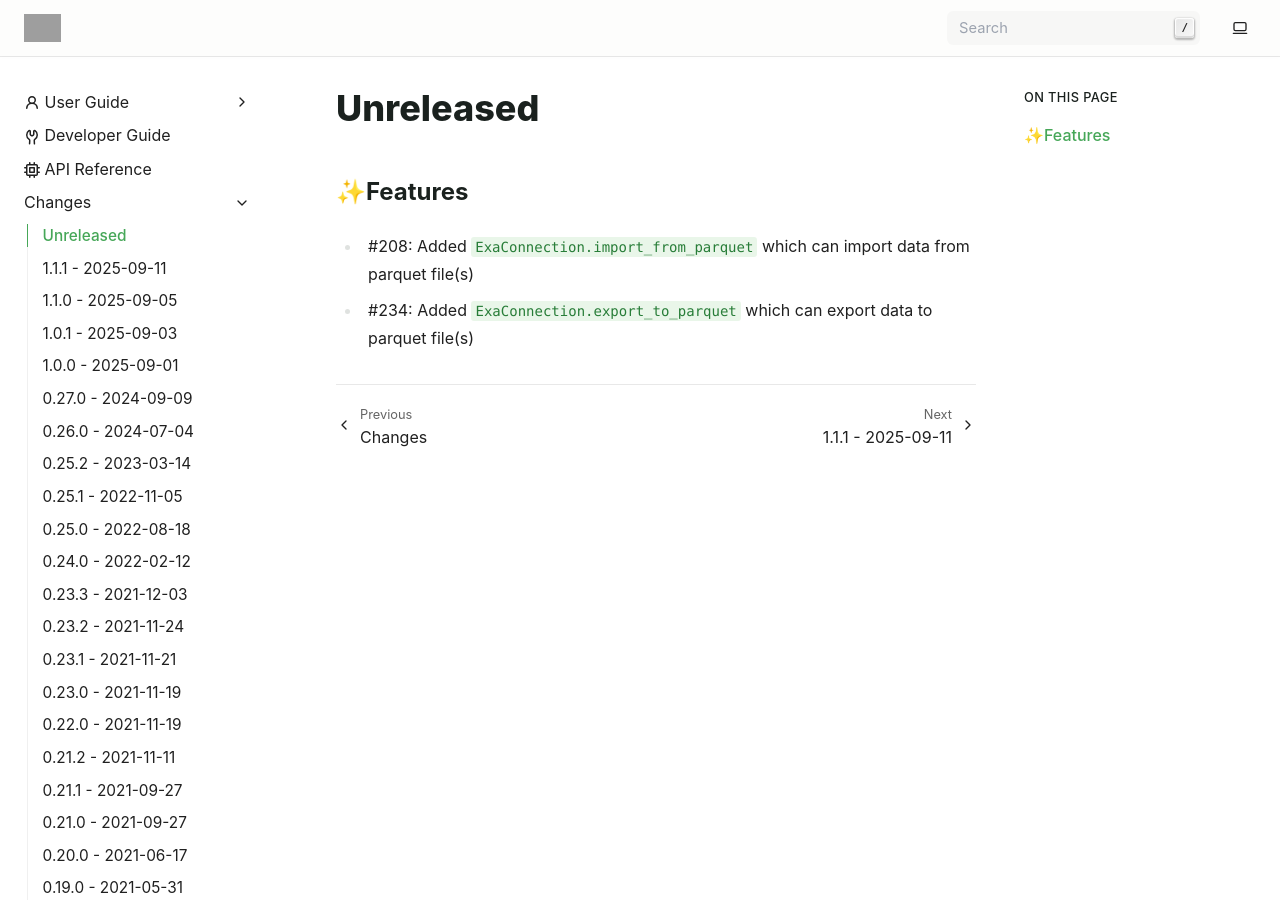
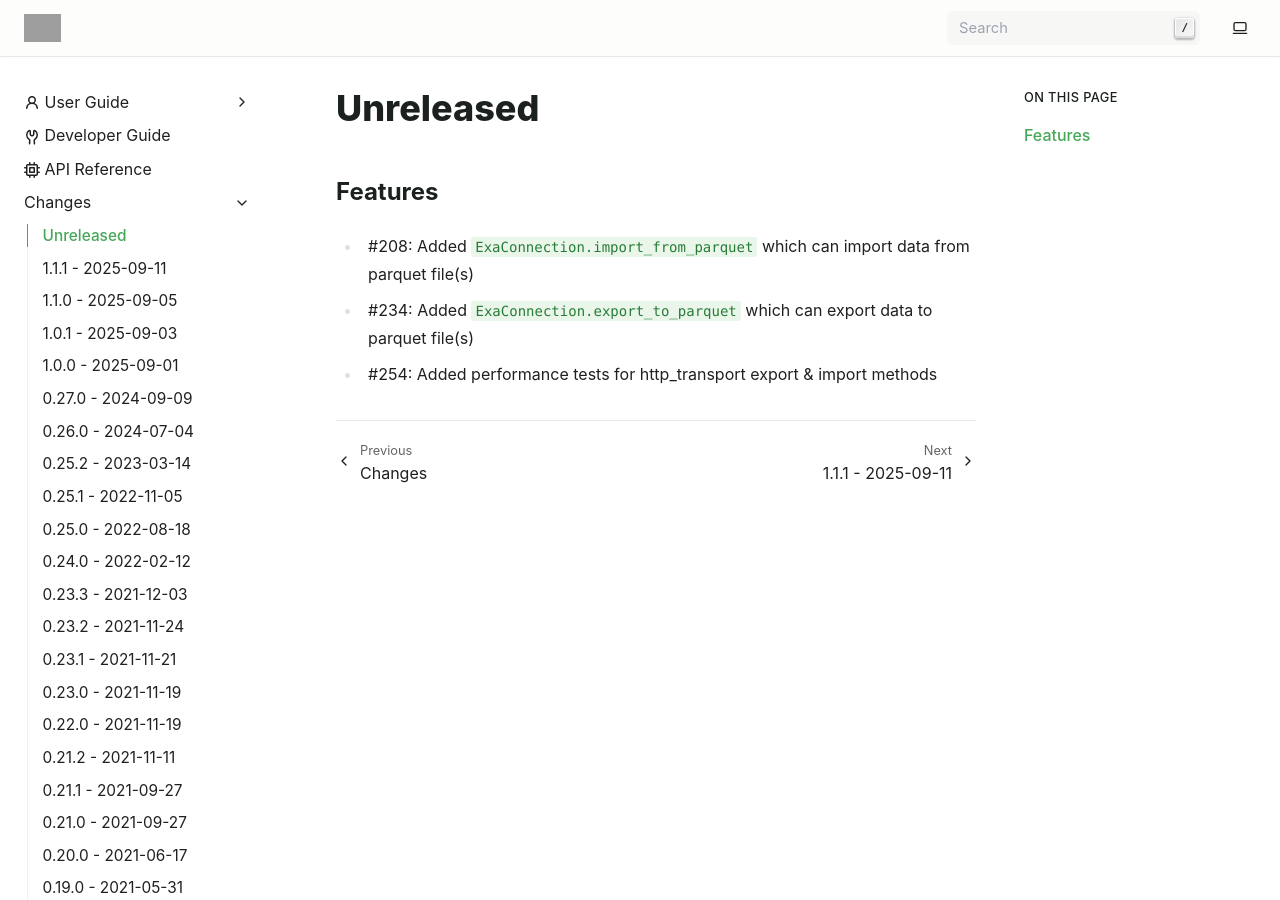
Before and after one commit to exasol/pyexasol, a Sphinx documentation site: the page built from doc/changes/unreleased.md, in a window 1280 px wide and 900 px high. Built offline with Sphinx 7.4.7, drawn with Linux system fonts in a browser that asks for light colours; grey boxes are pictures that could not be loaded.

Commit message:
Add pytest-benchmark to dependencies and entry to unreleased.md

```diff
--- a/doc/changes/unreleased.md
+++ b/doc/changes/unreleased.md
@@ -1,5 +1,8 @@
 # Unreleased
 
-## ✨Features
-* #208: Added `ExaConnection.import_from_parquet` which can import data from parquet file(s)
+## Features
+
+* #208: Added `ExaConnection.import_from_parquet` which can import data from parquet
+  file(s)
 * #234: Added `ExaConnection.export_to_parquet` which can export data to parquet file(s)
+* #254: Added performance tests for http_transport export & import methods
--- a/pyproject.toml
+++ b/pyproject.toml
@@ -76,6 +76,7 @@
 exasol-integration-test-docker-environment = "^4.0.0"
 faker = "^24.14.1"
 exasol-toolbox = "^1.9.0"
+pytest-benchmark = {extras = ["histogram"], version = "^5.1.0"}
 types-ujson = "^5.10.0.20250326"
 
 [tool.black]
@@ -109,8 +110,7 @@
     "turbodbc.*",
     # code we are not yet type checking
     "examples.*",
-    "test.unit.*",
-    "test.integration.*",
+    "test.*",
 ]
 ignore_errors = true
 ignore_missing_imports = true
```
Also changed, not shown: 1 other file.
